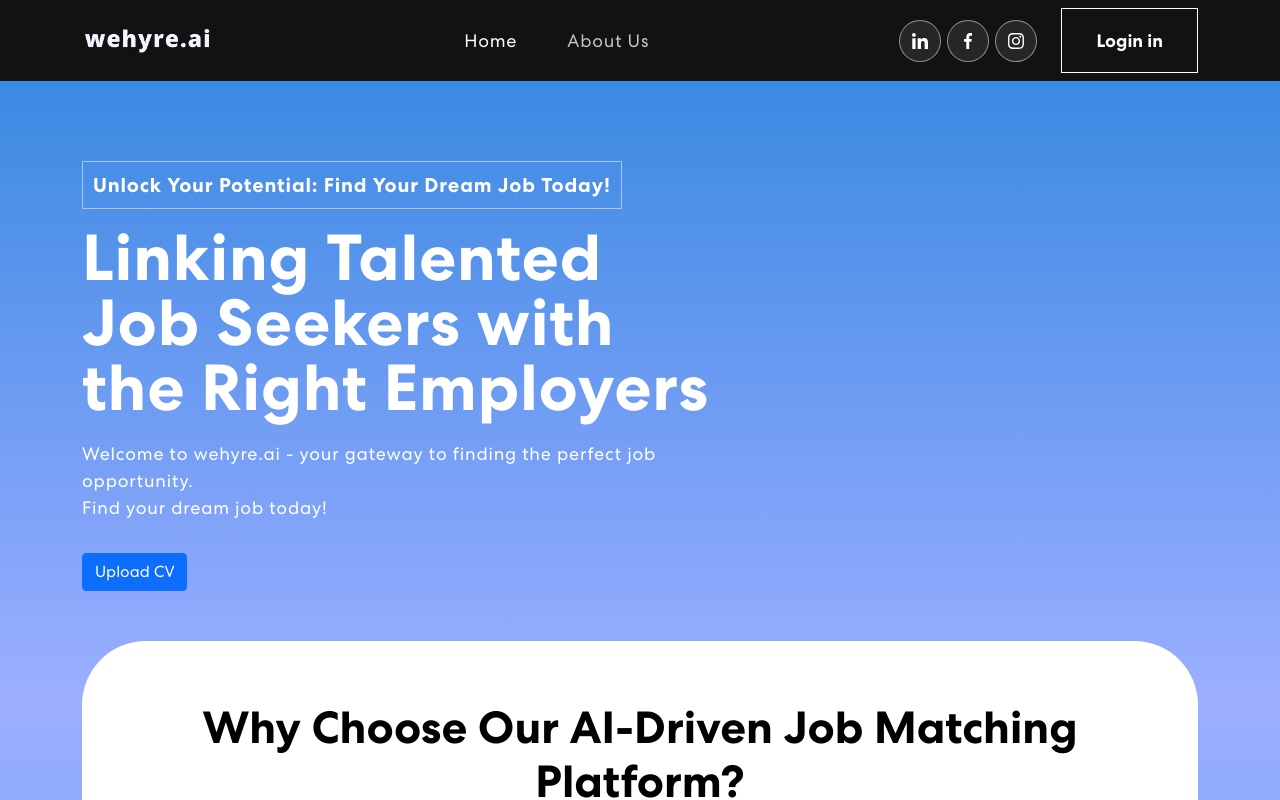
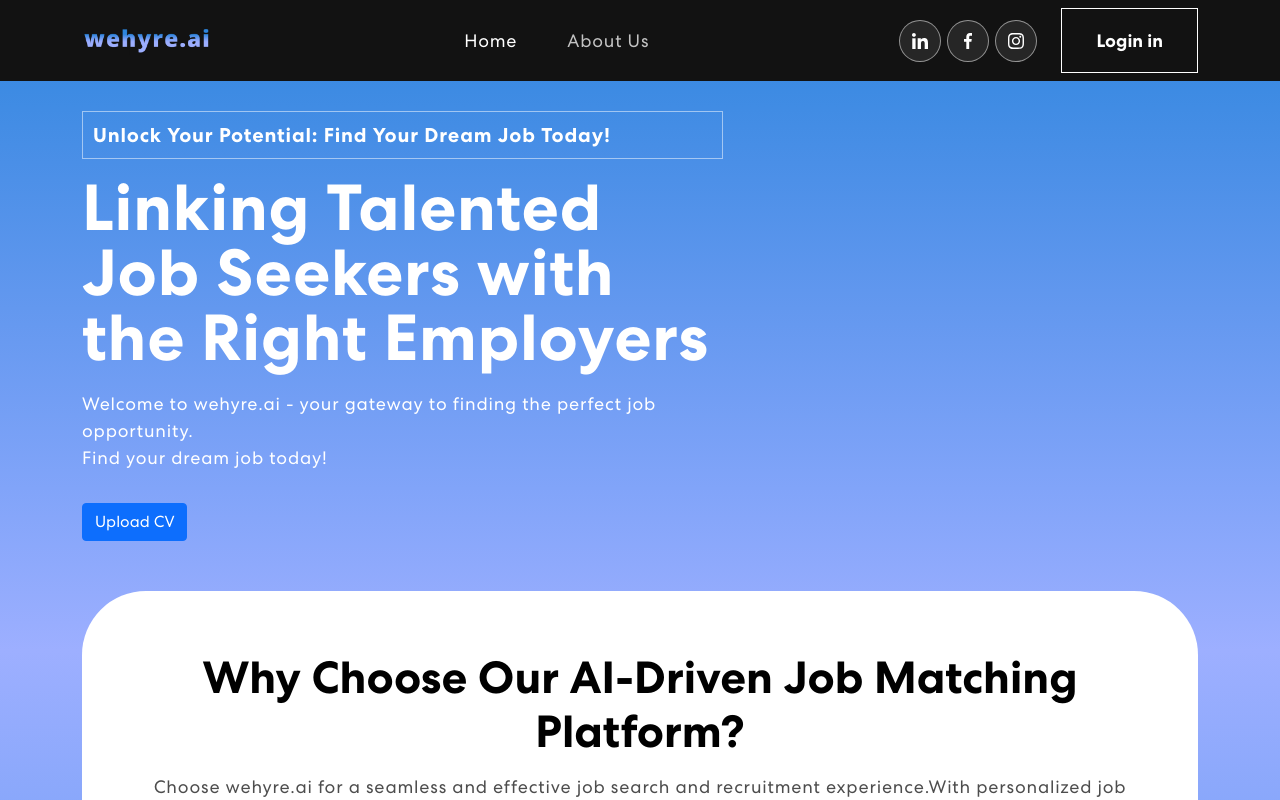
Before and after one commit to prajwal-tomar/wehyre.ai, a React (Create React App) app: page / in a window 1280 px wide. Shown: the top 800 px of the page. Built offline with nearby package versions, Linux system fonts and the light colour scheme; a web font is replaced by a local one.

Commit message:
Final changes

```diff
--- a/src/Components/AboutUs.js
+++ b/src/Components/AboutUs.js
@@ -1,6 +1,5 @@
 import React from "react";
 import { Container, Row, Col } from "react-bootstrap";
-import Footer from "./Footer";
 
 const AboutUs = () => {
   return (
@@ -41,19 +40,19 @@ const AboutUs = () => {
           <Row className="mb-3">
             <Col>Email:</Col>
             <Col>
-              <a href="mailto:info@wehyre.ai">info@wehyre.ai</a>
+              <a href="mailto:wehyre.ai@gmail.com">wehyre.ai@gmail.com</a>
             </Col>
           </Row>
           <Row className="mb-3">
             <Col>Phone:</Col>
-            <Col>+1 123-456-7890</Col>
+            <Col>+91 9694204207</Col>
           </Row>
           <Row>
             <Col>Social Media:</Col>
             <Col>
-              <a href="https://www.linkedin.com/company/wehyre-ai">LinkedIn</a>{" "}
-              | <a href="https://twitter.com/wehyre_ai">Twitter</a> |{" "}
-              <a href="https://www.instagram.com/wehyre_ai">Instagram</a>
+              <a href="https://www.linkedin.com/company/wehyre-ai" target="_blank">LinkedIn</a>{" "}
+              | <a href="https://www.facebook.com/wehyreai" target="_blank">Facebook</a> |{" "}
+              <a href="https://www.instagram.com/wehyre.ai" target="_blank">Instagram</a>
             </Col>
           </Row>
         </div>
--- a/src/Components/Banner.js
+++ b/src/Components/Banner.js
@@ -9,9 +9,10 @@ const Banner = () => {
         <Row className="align-items-center">
           <Col xs={12} md={6} xl={7}>
             <div className="animate__animated animate__fadeIn">
-              <span className="tagline">
+              <span className="tagline d-none d-sm-block">
                 Unlock Your Potential: Find Your Dream Job Today!
               </span>
+
               <h1 className="text-white">
                 Linking Talented Job Seekers with the Right Employers
               </h1>
--- a/src/Components/NavBar.js
+++ b/src/Components/NavBar.js
@@ -1,6 +1,6 @@
 import { useState, useEffect } from "react";
 import { Navbar, Nav, Container } from "react-bootstrap";
-import logo from "../assets/img/logo.png";
+import logo from "../assets/img/logo1.png";
 import navIcon1 from "../assets/img/nav-icon1.svg";
 import navIcon2 from "../assets/img/nav-icon2.svg";
 import navIcon3 from "../assets/img/nav-icon3.svg";
@@ -79,10 +79,10 @@ const NavBar = () => {
               >
                 <img src={navIcon1} alt="" />
               </a>
-              <a href="https://www.facebook.com">
+              <a href="https://www.facebook.com/wehyreai" target="_blank">
                 <img src={navIcon2} alt="" />
               </a>
-              <a href="https://www.instagram.com">
+              <a href="https://www.instagram.com/wehyre.ai" target="_blank">
                 <img src={navIcon3} alt="" />
               </a>
             </div>
--- a/src/style.css
+++ b/src/style.css
@@ -280,7 +280,7 @@ nav.navbar .navbar-toggler[aria-expanded="true"] .navbar-toggler-icon {
 
 .banner {
   margin-top: 0;
-  padding: 150px 0 100px 0;
+  padding: 100px 0 100px 0;
   background: linear-gradient(
     to bottom,
     #2e86de,
@@ -292,6 +292,7 @@ nav.navbar .navbar-toggler[aria-expanded="true"] .navbar-toggler-icon {
   background-position: top center;
   background-size: cover;
   background-repeat: no-repeat;
+  min-height: 80vh;
 }
 
 .aboutus {
```
Also changed, not shown: src/assets/img/logo1.png (added).
